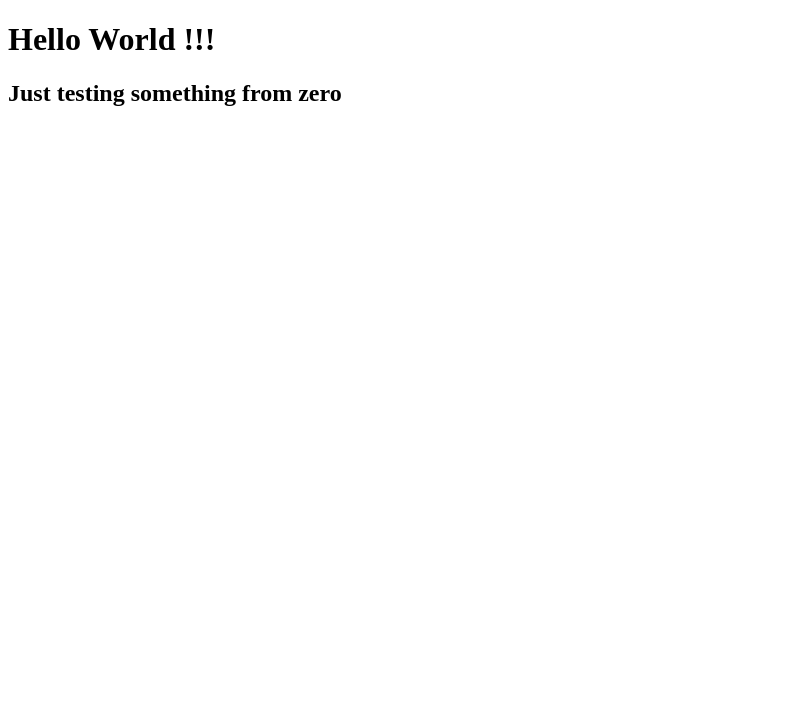
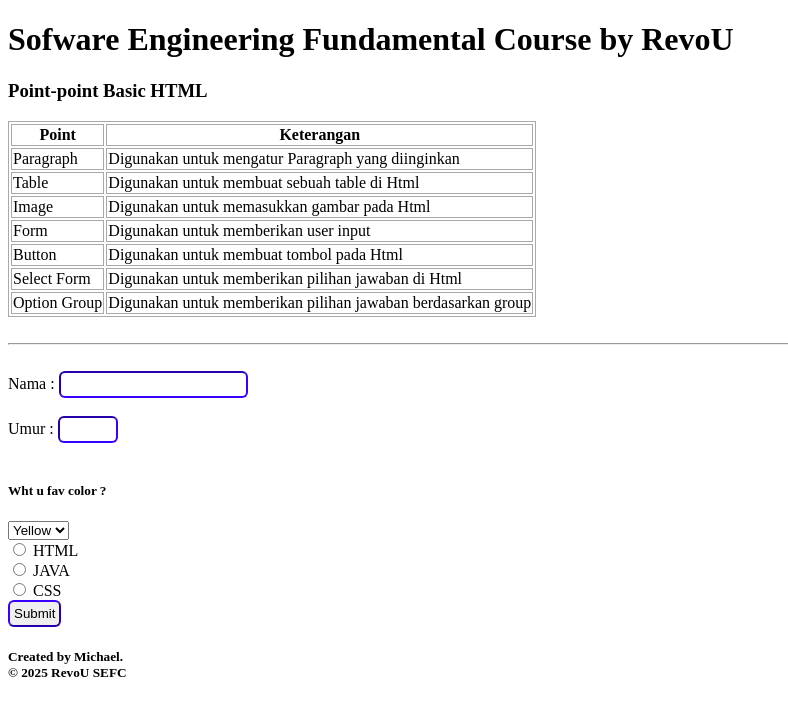
Before and after one commit to michaelliu12/RevoU, a plain HTML site: page index.html in a window 1280 px wide. Shown: the whole page, without its empty margins (0-788 px from the left). Drawn offline with Linux system fonts and the light colour scheme.

Commit message:
second commit

```diff
--- a/index.html
+++ b/index.html
@@ -3,10 +3,90 @@
 <head>
     <meta charset="UTF-8">
     <meta name="viewport" content="width=device-width, initial-scale=1.0">
-    <title>RevoU Fundamental Course</title>
+    <title>SEFC RevoU</title>
+    <style>
+        table, th, td{
+            border: 1px solid darkgrey;
+        }
+        input{
+            border-color: rgb(55, 0, 255);
+            border-radius: 6px;
+            padding: 4px;
+        }
+
+    </style>
 </head>
 <body>
-    <h1>Hello World !!!</h1>
-    <h2>Just testing something from zero</h2>
+    <!-- Header Section -->
+    <div>
+        <h1>Sofware Engineering Fundamental Course by RevoU</h1>
+        <h3>Point-point Basic HTML</h3>
+    </div>
+    <!-- Body Section -->
+     <div>
+        <table>
+            <tr>
+                <th>Point</th>
+                <th>Keterangan</th>
+            </tr>
+            <tr>
+                <td>Paragraph</td>
+                <td>Digunakan untuk mengatur Paragraph yang diinginkan</td>
+            </tr>
+            <tr>
+                <td>Table</td>
+                <td>Digunakan untuk membuat sebuah table di Html</td>
+            </tr>
+            <tr>
+                <td>Image</td>
+                <td>Digunakan untuk memasukkan gambar pada Html</td>
+            </tr>
+            <tr>
+                <td>Form</td>
+                <td>Digunakan untuk memberikan user input</td>
+            </tr>
+            <tr>
+                <td>Button</td>
+                <td>Digunakan untuk membuat tombol pada Html</td>
+            </tr>
+            <tr>
+                <td>Select Form</td>
+                <td>Digunakan untuk memberikan pilihan jawaban di Html</td>
+            </tr>
+            <tr>
+                <td>Option Group</td>
+                <td>Digunakan untuk memberikan pilihan jawaban berdasarkan group</td>
+            </tr>
+        </table>
+        <br><hr><br>
+        <form>
+            <div id="form_nama">
+                <label for="name">Nama : </label>
+                <input id="name" type="text">
+            </div><br>
+            <div>
+                <label for="umur">Umur : </label>
+                <input id="umur" type="number" min="12" max="80">
+            </div><br>
+            <h5><b>Wht u fav color ?</b></h5>
+            <select>
+                <option>Red</option>
+                <option>Blue</option>
+                <option selected>Yellow</option>
+            </select>
+            <br>
+            <input type="radio" name="fav_prog_lan" id="html" value="HTML">
+            <label for="html">HTML</label><br>
+            <input type="radio" name="fav_prog_lan" id="Java" value="Java">
+            <label for="java">JAVA</label><br>
+            <input type="radio" name="fav_prog_lan" id="css" value="CSS">
+            <label for="css">CSS</label><br>
+            <input type="submit" value="Submit">
+        </form>
+     </div>
+     <!-- Footer Section -->
+      <div>
+        <h5>Created by Michael. <br/> &copy; 2025 <span>RevoU SEFC</span></h5>
+      </div>
 </body>
 </html>
```
